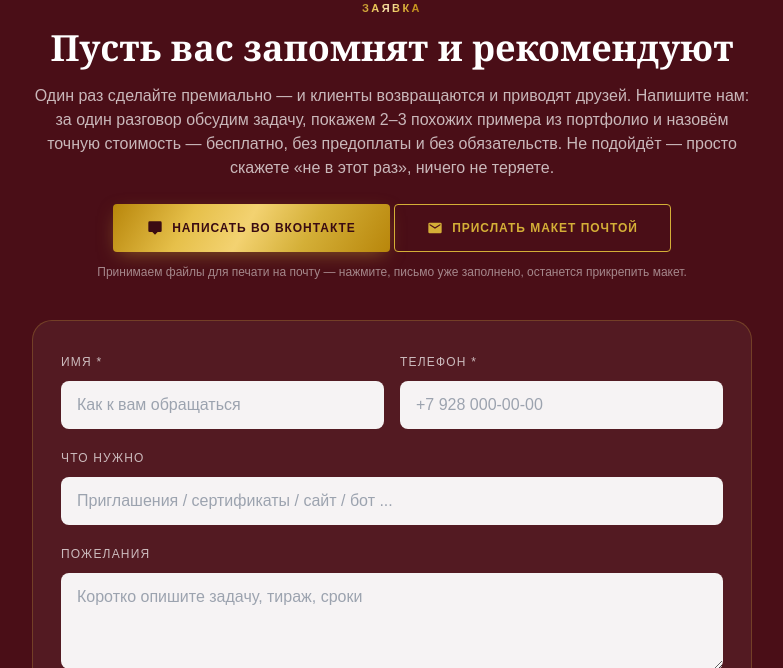
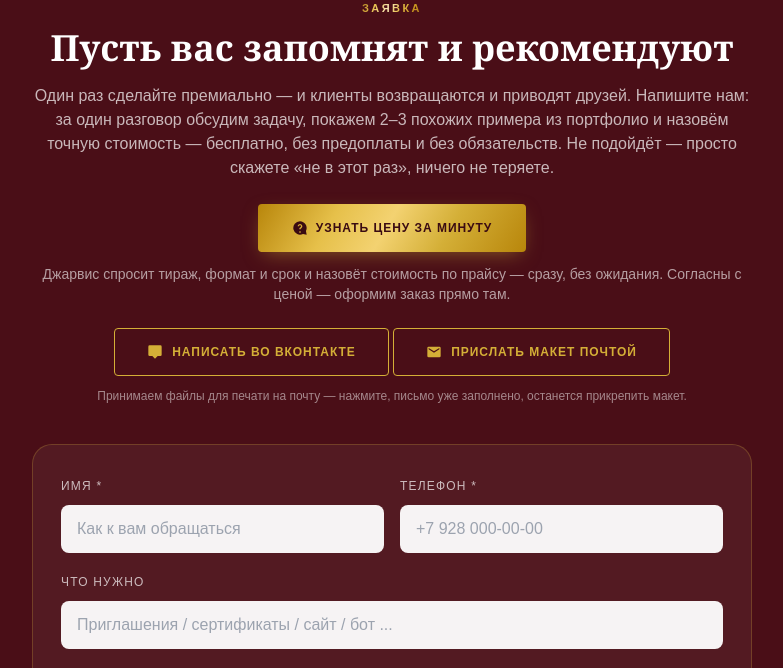
Before and after one commit to gulnaragold999m-tech/granat-kmv, a Flask app: page / in a window 1280 px wide. Shown: the part 4546-5214 px from the top of the page, without its empty margins (248-1031 px from the left). Run offline with Flask 3, Linux system fonts and the light colour scheme.

Commit message:
Initial commit

```diff
--- a/templates/partials/zayavka.html
+++ b/templates/partials/zayavka.html
@@ -5,10 +5,22 @@
           <p class="kicker mb-3">Заявка</p>
           <h2 class="text-3xl md:text-4xl font-bold text-white">Пусть вас запомнят и рекомендуют</h2>
           <p class="text-white/70 mt-4">Один раз сделайте премиально — и клиенты возвращаются и приводят друзей. Напишите нам: за один разговор обсудим задачу, покажем 2–3 похожих примера из портфолио и назовём точную стоимость — бесплатно, без предоплаты и без обязательств. Не подойдёт — просто скажете «не в этот раз», ничего не теряете.</p>
+          <!-- Первой кнопкой — Джарвис, а не мессенджер. Требование
+               владелицы, 16.08.2026: «в самом конце есть „создать
+               заявку“ — пусть к этому боту обратятся». Причина простая:
+               и Наталья в июле, и Анна в августе спросили цену и ушли,
+               не дождавшись. Джарвис называет её за минуту, круглосуточно,
+               а мессенджер и почта ждут, пока освободится человек. -->
+          <a href="/#sekretar" class="btn-gold mt-6" style="display:inline-flex; gap:8px; align-items:center;">
+            <svg width="16" height="16" viewBox="0 0 24 24" fill="currentColor" aria-hidden="true"><path d="M12 2a10 10 0 1 0 4.5 18.9L22 22l-1.1-5.5A10 10 0 0 0 12 2Zm-1 15h2v2h-2v-2Zm2-1.7V14h-2v-1.5c0-.6.4-1.1 1-1.4.9-.4 1.5-.8 1.5-1.6 0-.9-.7-1.5-1.5-1.5s-1.5.6-1.5 1.5H8.5C8.5 7.6 10.1 6 12 6s3.5 1.4 3.5 3.5c0 1.6-1 2.4-2.5 3.8Z"/></svg>
+            Узнать цену за минуту
+          </a>
+          <p class="text-white/60 text-sm mt-3">Джарвис спросит тираж, формат и срок и назовёт стоимость по прайсу — сразу, без ожидания. Согласны с ценой — оформим заказ прямо там.</p>
+
           <!-- Telegram снят с сайта 15.08.2026: владелица его не открывает,
                и клиент, ушедший туда, остался бы без ответа. Ведём
                в сообщество ВКонтакте — там заявки принимает бот. -->
-          <a href="https://vk.me/club238836731" class="btn-gold mt-6" target="_blank" rel="noopener">
+          <a href="https://vk.me/club238836731" class="btn-outline mt-6" target="_blank" rel="noopener">
             <svg width="16" height="16" viewBox="0 0 24 24" fill="currentColor" aria-hidden="true"><path d="M20 2H4a2 2 0 0 0-2 2v12a2 2 0 0 0 2 2h4l4 4 4-4h4a2 2 0 0 0 2-2V4a2 2 0 0 0-2-2Z"/></svg>
             Написать во ВКонтакте
           </a>
```
